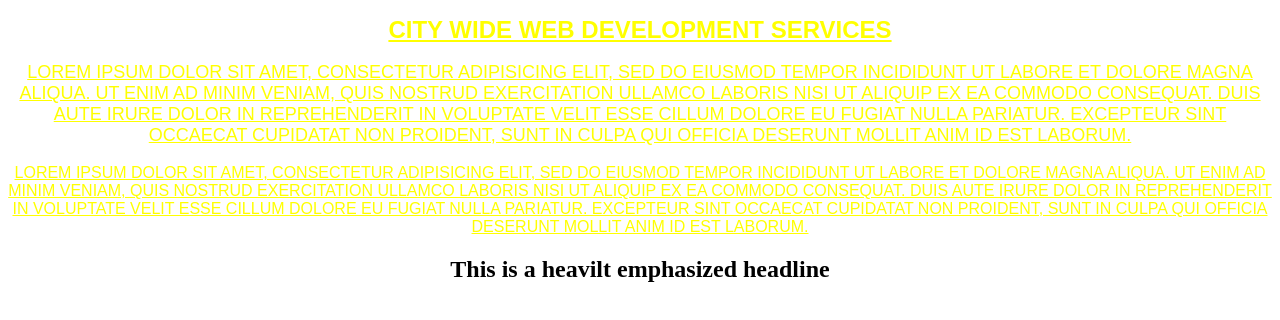
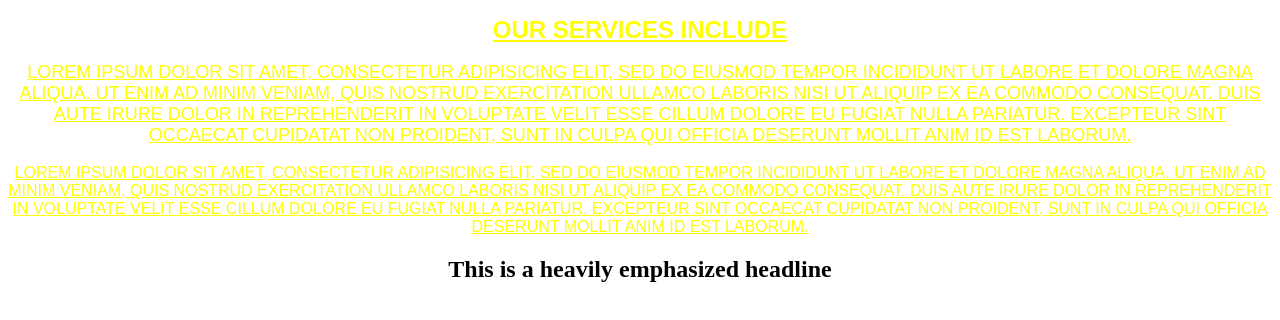
Before and after one commit to rmikecrowe61/rmikecrowe61.github.io, a plain HTML site: page unit_1/index.html in a window 1280 px wide. Drawn offline with Linux system fonts and the light colour scheme.

Commit message:
Updating all formatting

```diff
--- a/unit_1/css/style.css
+++ b/unit_1/css/style.css
@@ -21,6 +21,10 @@ h1	{
 	font-weight: bold;
 	font-size: 24px;
 }
+#title	{
+	font-weight: bold;
+	font-size: 30px;
+}
 
 #primary	{
 	font-weight: bold;
--- a/unit_1/index.html
+++ b/unit_1/index.html
@@ -4,14 +4,14 @@
 
 		<head>
 
-			<title>City Wide Web Development Services</title>
+			<title id="title">City Wide Web Development Services, LLC</title>
 			<link rel="stylesheet" type="text/css" href="css/style.css">
 
 		</head>
 
 		<body>
 
-			<h1>City Wide Web Development Services</h1>
+			<h1>Our Services Include</h1>
 				<p class="emphasize">Lorem ipsum dolor sit amet, consectetur adipisicing elit, sed do eiusmod
 				tempor incididunt ut labore et dolore magna aliqua. Ut enim ad minim veniam,
 				quis nostrud exercitation ullamco laboris nisi ut aliquip ex ea commodo
@@ -26,7 +26,7 @@
 				cillum dolore eu fugiat nulla pariatur. Excepteur sint occaecat cupidatat non
 				proident, sunt in culpa qui officia deserunt mollit anim id est laborum.</p>
 
-			<h2 id="primary">This is a heavilt emphasized headline</h2>
+			<h2 id="primary">This is a heavily emphasized headline</h2>
 
 		</body>
 
```
